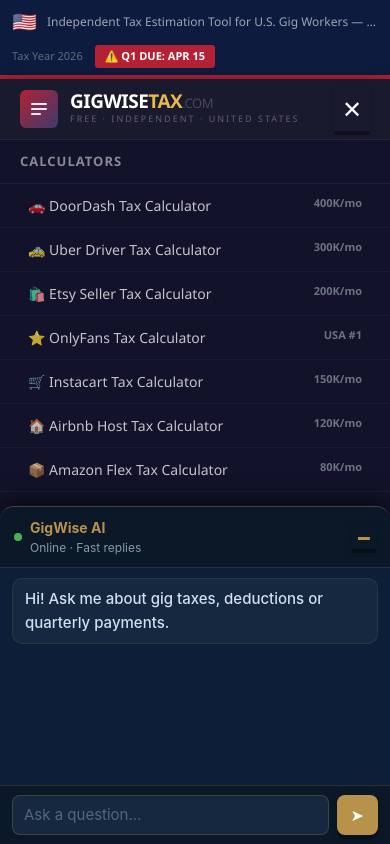
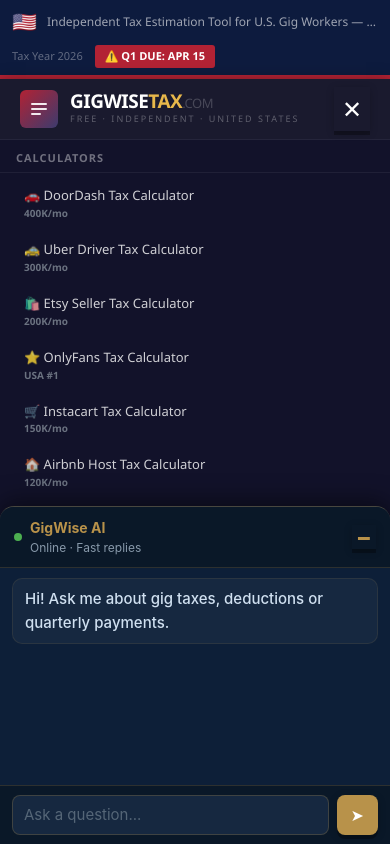
Before and after one commit to devqrcraft-ui/gigwisetax, a Next.js app: page / in a window 390 px wide. Both pictures are taken after a click on the button "Menu". Shown: the top 844 px of the page. Built offline with nearby package versions, Linux system fonts and the light colour scheme.

Commit message:
fix: mobile nav 2-column compact grid

```diff
--- a/app/NavClient.tsx
+++ b/app/NavClient.tsx
@@ -148,15 +148,19 @@ export default function NavClient() {
         <div style={{ background:'#12122a', borderTop:'1px solid rgba(255,255,255,.08)', maxHeight:'80vh', overflowY:'auto' as const }}>
           {NAV.map(item => (
             <div key={item.label}>
-              <div style={{ padding:'12px 20px', fontSize:13, fontWeight:700, color:'rgba(255,255,255,.5)', textTransform:'uppercase' as const, letterSpacing:'1px', borderBottom:'1px solid rgba(255,255,255,.06)' }}>{item.label}</div>
+              <div style={{ padding:'10px 16px 6px', fontSize:11, fontWeight:700, color:'rgba(255,255,255,.4)', textTransform:'uppercase' as const, letterSpacing:'1px', borderBottom:'1px solid rgba(255,255,255,.06)' }}>{item.label}</div>
+              <div style={{ display:'grid', gridTemplateColumns:'1fr 1fr', padding:'4px 12px 8px' }}>
               {item.items.map(sub => (
                 <Link key={sub.href} href={sub.href} style={{ textDecoration:'none' }} onClick={() => setMobileOpen(false)}>
-                  <div style={{ padding:'11px 28px', fontSize:14, color:'rgba(255,255,255,.75)', borderBottom:'1px solid rgba(255,255,255,.04)', display:'flex', justifyContent:'space-between' }}>
-                    {sub.label}
-                    {sub.sub && <span style={{ fontSize:11, color: sub.sub==='NEW'||sub.sub==='FREE' ? '#059669' : sub.sub==='URGENT' ? '#B22234' : '#6b7280', fontWeight:600 }}>{sub.sub}</span>}
+                  <div style={{ padding:'8px 10px', fontSize:13, color:'rgba(255,255,255,.8)', display:'flex', flexDirection:'column', gap:2, borderRadius:4, margin:'2px' }}
+                    onTouchStart={e => (e.currentTarget.style.background='rgba(255,255,255,.06)')}
+                    onTouchEnd={e => (e.currentTarget.style.background='transparent')}>
+                    <span style={{ lineHeight:1.3 }}>{sub.label}</span>
+                    {sub.sub && <span style={{ fontSize:10, color: sub.sub==='NEW'||sub.sub==='FREE' ? '#059669' : sub.sub==='URGENT' ? '#B22234' : '#6b7280', fontWeight:700 }}>{sub.sub}</span>}
                   </div>
                 </Link>
               ))}
+              </div>
             </div>
           ))}
           <div style={{ padding:16 }}>
```
